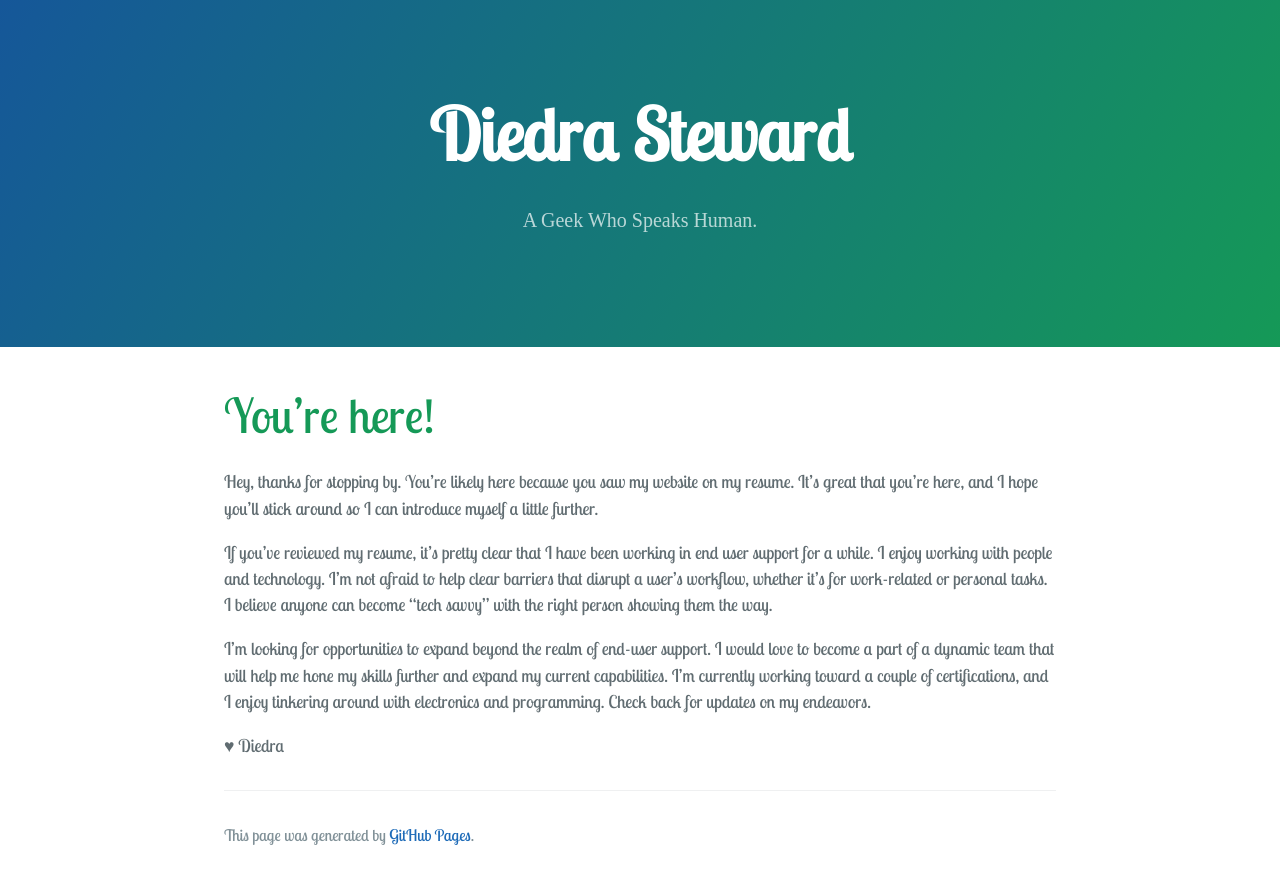
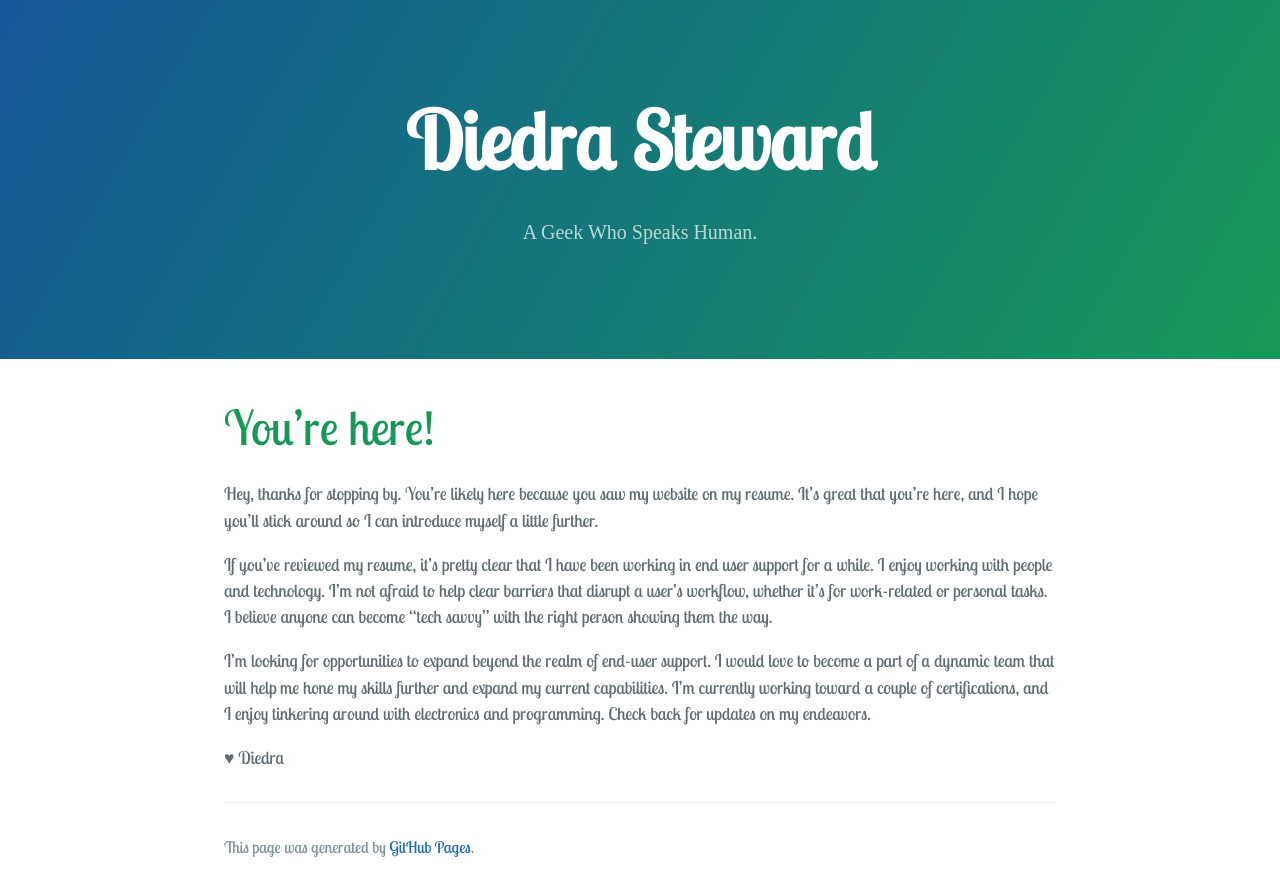
Before and after one commit to punkyit/punkyit.github.io, a Jekyll site: the page built from index.md, in a window 1280 px wide. Shown: the top 896 px of the page. Built offline with Jekyll 4.4.1, drawn with Linux system fonts in a browser that asks for light colours; some web fonts are replaced; our own code applies the rules of GitHub Pages for plain Markdown files.

Commit message:
Update style.scss

```diff
--- a/assets/css/style.scss
+++ b/assets/css/style.scss
@@ -31,11 +31,11 @@ h4 {
 
 .project-name {
   font-family: 'Lobster Two', serif;
-  font-size: 72px;
+  font-size: 80px;
 }
 
 
 .project tagline {
-  font-family: 'Permanent Marker', serif;
-  font-size: 62px;
+  font-family: 'Nixie One', serif;
+  font-size: 68px;
 }
```
